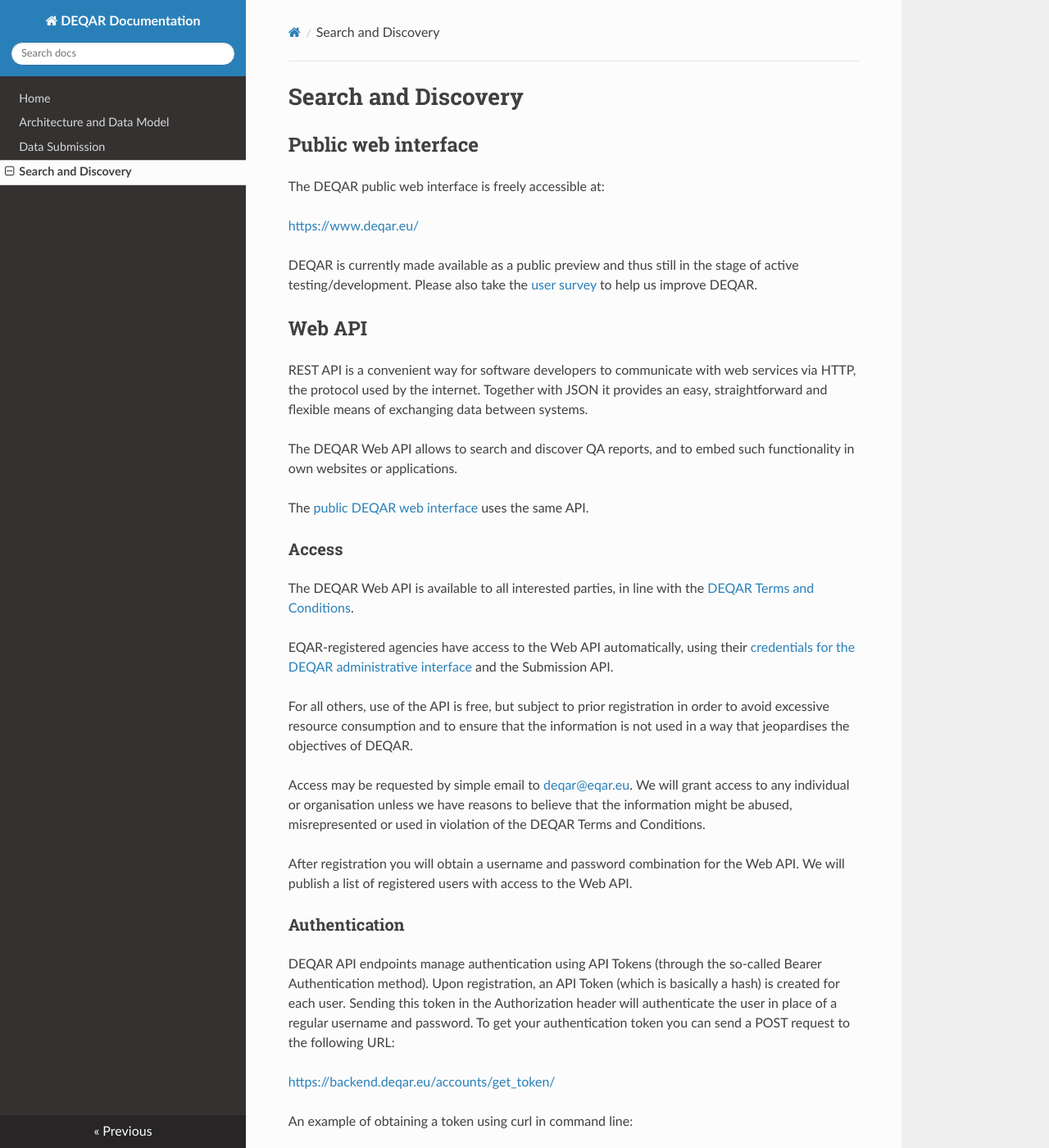
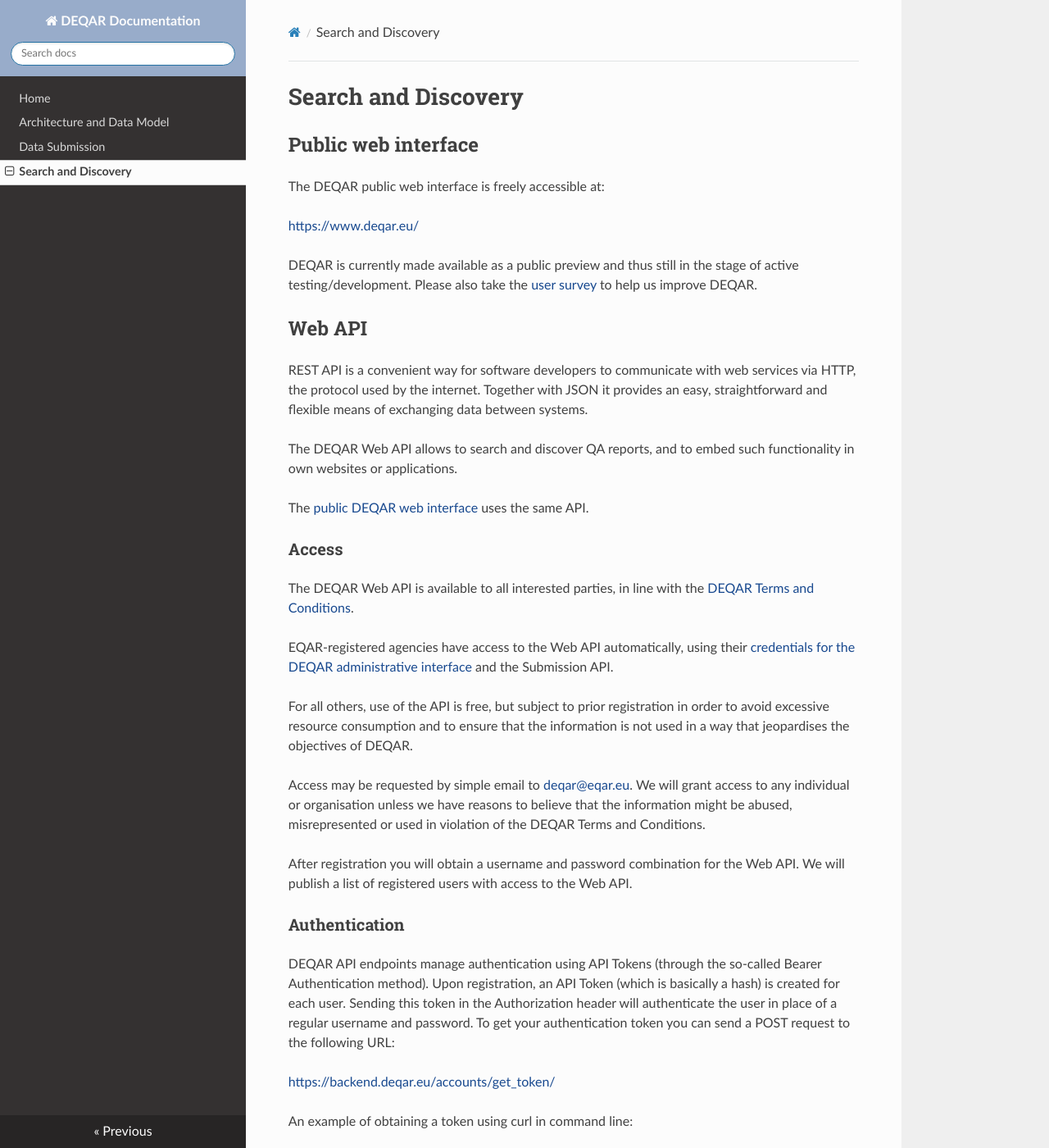
Before and after one commit to EQAR/deqar-docs, an MkDocs documentation site: the page built from docs/web_api.md, in a window 1280 px wide and 1400 px high. Shown: the whole window at 82% size. Built offline with MkDocs 1.6.1, drawn with Linux system fonts in a browser that asks for light colours; nearby versions of some CDN libraries; old or Windows-style settings are respelled for this version of MkDocs.

Commit message:
adjust colours and layout

```diff
--- a/docs/css/deqar.css
+++ b/docs/css/deqar.css
@@ -1,4 +1,8 @@
 /* CSS custom for DEQAR MkDocs */
+
+.wy-side-nav-search {
+    background-color: #98ACCA;
+}
 
 .wy-menu li.current ul.subnav ul {
     padding-left: 1em;
@@ -12,6 +16,14 @@
     padding-left: 2.427em;
 }
 
+/* adjust colours to EQAR theme */
+
+code, .rst-content tt {
+    font-size: 90%;
+    padding: 2px 0px;
+    color: #18498F;
+    border: none;
+}
 
 /* quotes from documents */
 
@@ -29,9 +41,19 @@
 pre {
    border: none;
    font-family: inherit;
-   background-color: #E4E9F1;
+   background-color: #98ACCA;
    padding: .5em;
-   margin: 1em;
+   margin: 1em 0;
+}
+
+.rst-content .section a {
+    color: #18498F;
+}
+.rst-content .section a:hover {
+    text-decoration: underline;
+}
+.rst-content .section a:visited {
+    color: #18498F;
 }
 
 .rst-content .section ul li p:last-child {
```
